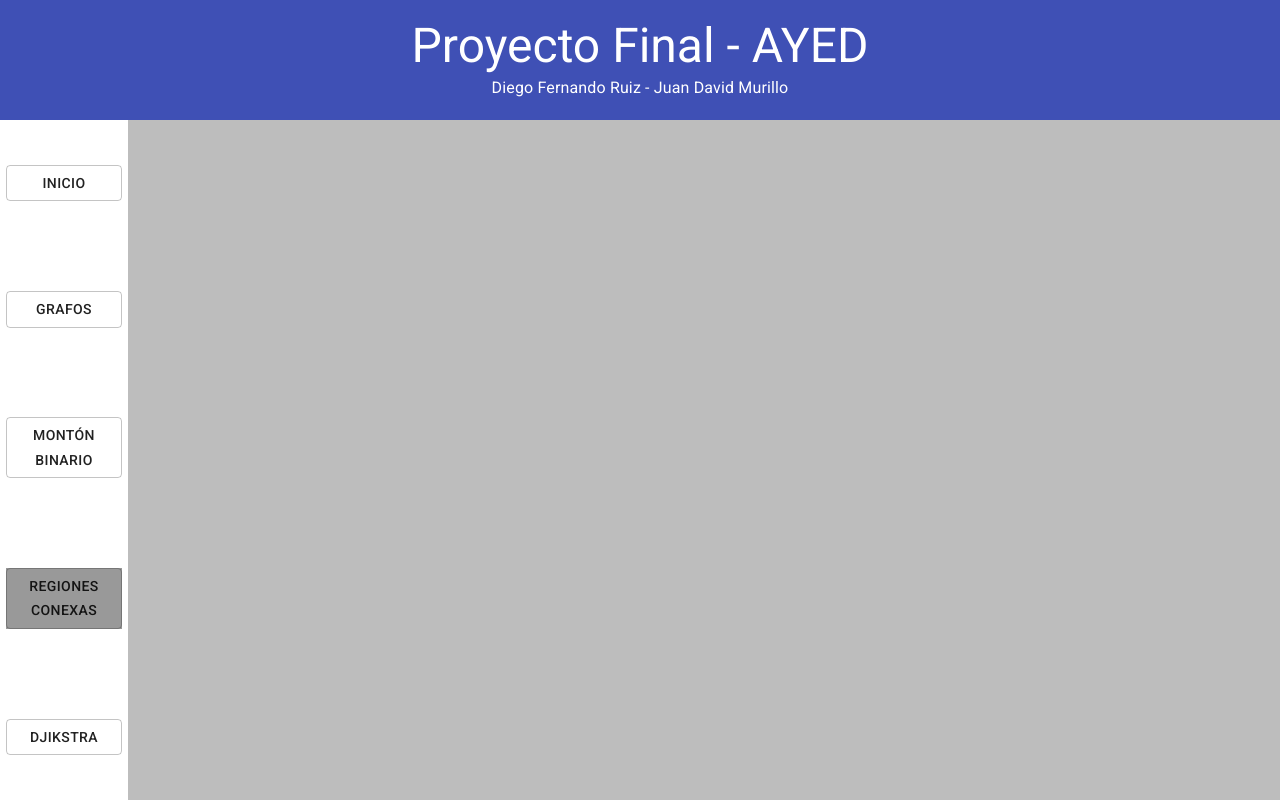
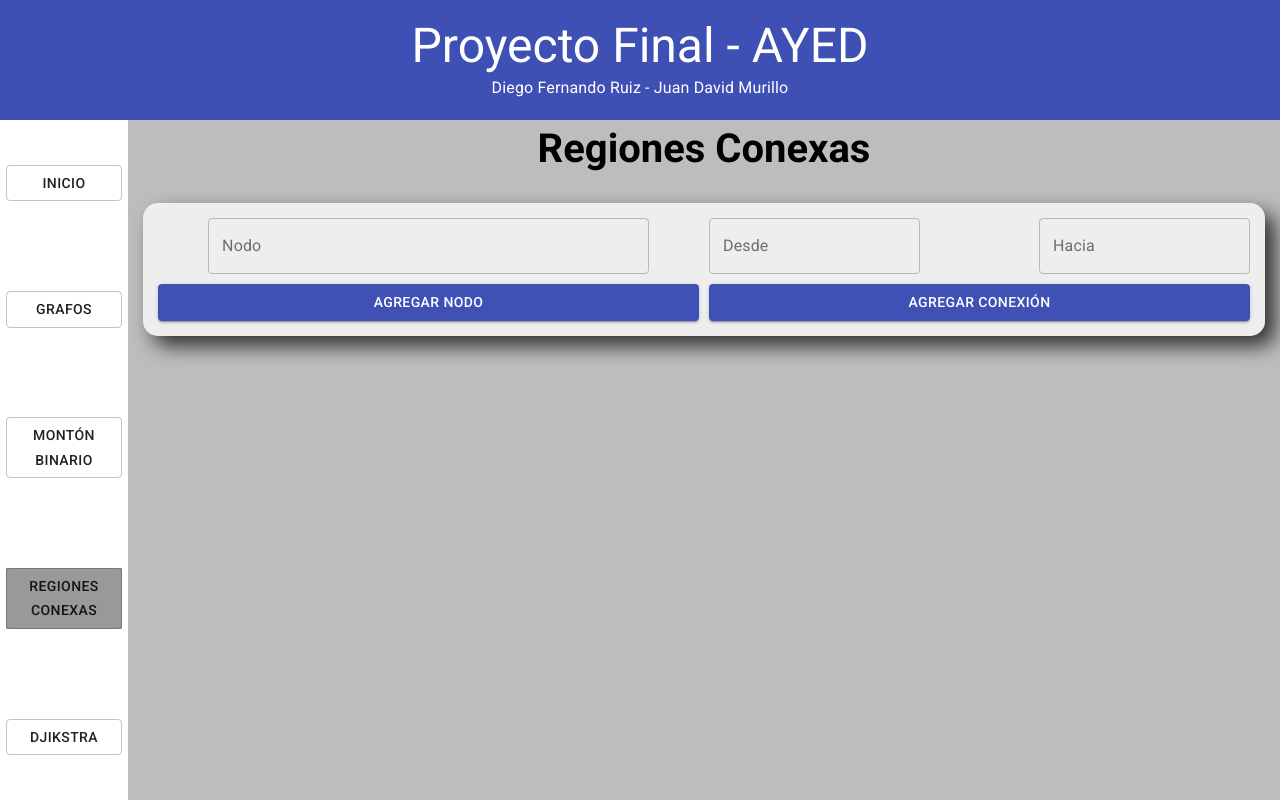
Before and after one commit to juancho20sp/final-ayed-frontend, a React (Create React App) app: page /regions in a window 1280 px wide. Built offline with nearby package versions, Linux system fonts and the light colour scheme.

Commit message:
Advances done, missing disjoint tables

```diff
--- /dev/null
+++ b/src/Components/Forms/FormOne/FormOne.css
@@ -0,0 +1,17 @@
+.form-one-slots__container {
+    /* background-color: red; */
+
+    display: grid;
+    grid-template: 1fr / 1fr;
+    align-items: center;
+}
+
+.form-one__container {
+    padding: 5px;
+}
+
+.form-one-slots__container>.form-one__container {
+    /* background-color: royalblue; */
+    width: 80%;
+    justify-self: center;
+}
--- /dev/null
+++ b/src/Components/Forms/FormOne/FormOne.jsx
@@ -0,0 +1,71 @@
+import React from "react";
+import "./FormOne.css";
+import { useForm } from "react-hook-form";
+
+import TextField from "@material-ui/core/TextField";
+import Button from "@material-ui/core/Button";
+
+const FormOne = (props) => {
+  const { register, handleSubmit, errors } = useForm();
+
+  const onSubmit = (data) => {
+    if (props.isDjikstra) {
+      const temp = {
+        from: data.field1,
+        to: data.field2,
+        cost: data.field3
+      };
+
+      props.setPairs([...props.pairs, temp]);
+    } else {
+      const temp = {
+        name: data.field1,
+        popularity: data.field2,
+        times: data.field3
+      };
+
+      props.setInfo([...props.info, temp]);
+    }
+  };
+
+  const input1 = props.input1;
+
+  return (
+    <form className="form-one" onSubmit={handleSubmit(onSubmit)} noValidate>
+      {/* Nombre */}
+      <div className="form-one-slots__container">
+        <div className="form-one__container">
+          <TextField
+            fullWidth={true}
+            variant="outlined"
+            label={input1}
+            placeholder={input1}
+            name="field1"
+            inputRef={register({
+              required: true,
+              pattern: /^[0-9]+$/,
+              minLength: 1
+            })}
+          ></TextField>
+
+          <span className="form__error">
+            {errors.field1 && errors.field1.type === "required" && (
+              <p>Este campo es obligatorio</p>
+            )}
+            {errors.field1 && errors.field1.type === "pattern" && (
+              <p>El valor ingresado debe ser numérico</p>
+            )}
+          </span>
+        </div>
+      </div>
+
+      <div className="button__container">
+        <Button variant="contained" color="primary" type="submit">
+          {props.button}
+        </Button>
+      </div>
+    </form>
+  );
+};
+
+export default FormOne;
--- a/src/Components/Forms/FormThree/FormThree.jsx
+++ b/src/Components/Forms/FormThree/FormThree.jsx
@@ -9,8 +9,6 @@ const FormThree = (props) => {
   const { register, handleSubmit, errors } = useForm();
 
   const onSubmit = (data) => {
-    console.log(data);
-
     if (props.isDjikstra) {
       const temp = {
         from: data.field1,
@@ -19,7 +17,6 @@ const FormThree = (props) => {
       };
 
       props.setPairs([...props.pairs, temp]);
-      console.log(props.pairs);
     } else {
       /*const newNames = props.info.names.length
       ? props.info.names + `,${data.names}`
--- a/src/Components/Modal/Modal.jsx
+++ b/src/Components/Modal/Modal.jsx
@@ -40,7 +40,7 @@ const TransitionsModal = (props) => {
               )}`}</p>
             )}
 
-            {!props.isLoading && props.type === "djikstra" && props.data && (
+            {!props.isLoading && props.type === "djikstra" && props.data.route && (
               <p id="transition-modal-description">{`¡Estás a ${props.data.route.length}
               personas de llegar a tu crush! La ruta que debes seguir es: ${props.data.route} y tiene un
               costo de: ${props.data.cost}`}</p>
--- /dev/null
+++ b/src/Components/Tables/RegTables/RegTables.jsx
@@ -0,0 +1,78 @@
+import React from "react";
+
+import Table from "@material-ui/core/Table";
+import TableBody from "@material-ui/core/TableBody";
+import TableCell from "@material-ui/core/TableCell";
+import TableContainer from "@material-ui/core/TableContainer";
+import TableHead from "@material-ui/core/TableHead";
+import TableRow from "@material-ui/core/TableRow";
+import Paper from "@material-ui/core/Paper";
+import DeleteIcon from "@material-ui/icons/Delete";
+import Button from "@material-ui/core/Button";
+
+const RegTables = (props) => {
+  return (
+    <TableContainer component={Paper}>
+      <Table className="" aria-label="customized table">
+        <TableHead>
+          <TableRow>
+            {props.titles.map((title, index) => (
+              <TableCell align="center" key={index}>
+                {title}
+              </TableCell>
+            ))}
+          </TableRow>
+        </TableHead>
+        <TableBody>
+          {props.nodes >= 1 &&
+            props.nodes.map((person, index) => (
+              <TableRow key={index}>
+                <TableCell component="th" scope="row" align="center">
+                  {person.name}
+                </TableCell>
+                <TableCell align="center">{person.popularity}</TableCell>
+                <TableCell align="center">{person.times}</TableCell>
+                <TableCell
+                  align="center"
+                  onClick={() => props.deleteElement(index)}
+                >
+                  <Button
+                    variant="contained"
+                    color="secondary"
+                    startIcon={<DeleteIcon></DeleteIcon>}
+                  >
+                    BORRAR
+                  </Button>
+                </TableCell>
+              </TableRow>
+            ))}
+
+          {props.info &&
+            props.info.map((person, index) => (
+              <TableRow key={index}>
+                <TableCell component="th" scope="row" align="center">
+                  {person.name}
+                </TableCell>
+                <TableCell align="center">{person.popularity}</TableCell>
+                <TableCell align="center">{person.times}</TableCell>
+                <TableCell
+                  align="center"
+                  onClick={() => props.deleteElement(index)}
+                >
+                  <Button
+                    variant="contained"
+                    color="secondary"
+                    startIcon={<DeleteIcon></DeleteIcon>}
+                  >
+                    BORRAR
+                  </Button>
+                </TableCell>
+              </TableRow>
+            ))}
+        </TableBody>
+      </Table>
+    </TableContainer>
+  );
+};
+
+export default RegTables;
--- a/src/Views/BinaryHeap/BinaryHeap.jsx
+++ b/src/Views/BinaryHeap/BinaryHeap.jsx
@@ -47,8 +47,8 @@ const BinaryHeap = () => {
         : person.times;
     });
 
-    console.log(res);
-    console.log(JSON.stringify(res));
+    // console.log(res);
+    // console.log(JSON.stringify(res));
 
     putApi("priority_queue", res, setLoading, setData);
   };
--- a/src/Views/Graphs/Graphs.jsx
+++ b/src/Views/Graphs/Graphs.jsx
@@ -60,8 +60,8 @@ const Graphs = () => {
       edges: edges
     };
 
-    console.log(res);
-    console.log(JSON.stringify(res));
+    // console.log(res);
+    // console.log(JSON.stringify(res));
 
     putApi("graph", res, setLoading, setData);
   };
--- a/src/Views/Regions/Regions.css
+++ b/src/Views/Regions/Regions.css
@@ -0,0 +1,65 @@
+.regions__container {
+    /* border: 5px solid black; */
+    display: grid;
+
+    grid-template: 10% auto 1fr / 1fr;
+}
+
+.regions__title {
+    font-size: 2.5em;
+
+    margin-top: 5px;
+
+    text-align: center;
+}
+
+.regions-forms__container {
+    /* background-color: rebeccapurple; */
+    background-color: rgba(255, 255, 255, 0.75);
+
+    -webkit-box-shadow: 10px 10px 20px 0px rgba(0, 0, 0, 0.75);
+    -moz-box-shadow: 10px 10px 20px 0px rgba(0, 0, 0, 0.75);
+    box-shadow: 10px 10px 20px 0px rgba(0, 0, 0, 0.75);
+
+    border-radius: 15px;
+
+    padding: 10px;
+    margin: 15px;
+
+
+    display: grid;
+    grid-template: 1fr / 1fr 1fr;
+}
+
+.tables__container {
+    /* background-color: red; */
+
+    width: 100%;
+
+    display: grid;
+    grid-template: repeat(2, 1fr) / 1fr;
+    grid-template-areas: "table1""table2""button";
+
+
+}
+
+.regions-forms__table {
+    /* background-color: teal; */
+    width: 80%;
+
+    justify-self: center;
+    align-self: center;
+
+}
+
+
+
+.send__button {
+    /* background-color: royalblue; */
+    grid-area: button;
+
+    margin: 5px;
+
+    display: flex;
+    justify-content: center;
+}
--- a/src/Views/Regions/Regions.jsx
+++ b/src/Views/Regions/Regions.jsx
@@ -1,7 +1,126 @@
-import React from "react";
+import React, { useState } from "react";
+import "./Regions.css";
+
+/* Importamos los formularios */
+import FormTwo from "./../../Components/Forms/FormTwo/FormTwo";
+import FormOne from "./../../Components/Forms/FormOne/FormOne";
+import RegTables from "./../../Components/Tables/RegTables/RegTables";
+import Button from "@material-ui/core/Button";
+import TransitionsModal from "../../Components/Modal/Modal";
+
+import putApi from "./../../Hooks/putApi";
 
 const Regions = () => {
-  return <div></div>;
+  const [nodes, setNodes] = useState([]);
+  const [edges, setEdges] = useState([]);
+
+  const titles1 = ["Nodo", ""];
+  const titles2 = ["Desde", "Hacia"];
+
+  const deleteElement = (key, type) => {
+    if (type === "nodes") {
+      setNodes(nodes.filter((node, index) => index !== key));
+    } else {
+      setEdges(edges.filter((edge, index) => index !== key));
+    }
+  };
+
+  const sendToBackend = () => {
+    setLoading(true);
+    setOpen(true);
+
+    let res = {
+      names: "",
+      popularity: "",
+      times_spoken: ""
+    };
+
+    nodes.map((person) => {
+      res.names = res.names.length
+        ? res.names + `,${person.name}`
+        : person.name;
+
+      res.popularity = res.popularity.length
+        ? res.popularity + `,${person.popularity}`
+        : person.popularity;
+
+      res.times_spoken = res.times_spoken.length
+        ? res.times_spoken + `,${person.times}`
+        : person.times;
+    });
+
+    // console.log(res);
+    // console.log(JSON.stringify(res));
+
+    putApi("priority_queue", res, setLoading, setData);
+  };
+
+  const [open, setOpen] = React.useState(false);
+  const [loading, setLoading] = React.useState(false);
+  const [data, setData] = React.useState({});
+
+  const handleOpen = () => {
+    setOpen(true);
+  };
+
+  const handleClose = () => {
+    setOpen(false);
+  };
+
+  return (
+    <>
+      <div className="regions__container">
+        <h2 className="regions__title">Regiones Conexas</h2>
+
+        <div className="regions-forms__container">
+          <FormOne input1="Nodo" button="Agregar nodo"></FormOne>
+          <FormTwo
+            input1={titles2[0]}
+            input2={titles2[1]}
+            button="Agregar conexión"
+            nodes={nodes}
+            setNodes={setNodes}
+          ></FormTwo>
+        </div>
+
+        <div className="tables__container">
+          {nodes.length >= 1 && (
+            <div className="bin-heap-forms__table">
+              <RegTables
+                titles={titles2}
+                info={nodes}
+                deleteElement={deleteElement}
+                isNodeList={true}
+              ></RegTables>
+            </div>
+          )}
+
+          {nodes.length >= 1 && (
+            <div className="send__button">
+              <Button
+                variant="contained"
+                color="secondary"
+                onClick={sendToBackend}
+              >
+                Encontrar camino!
+              </Button>
+            </div>
+          )}
+        </div>
+      </div>
+
+      {data && (
+        <TransitionsModal
+          open={open}
+          handleClose={handleClose}
+          handleOpen={handleOpen}
+          isLoading={loading}
+          data={data}
+          type="heap"
+        ></TransitionsModal>
+      )}
+    </>
+  );
 };
 
 export default Regions;
```
Also changed, not shown: src/Views/Djikstra/Djikstra.jsx (+4 -4 lines), src/Components/Tables/RegTables/RegTables.css (added).
